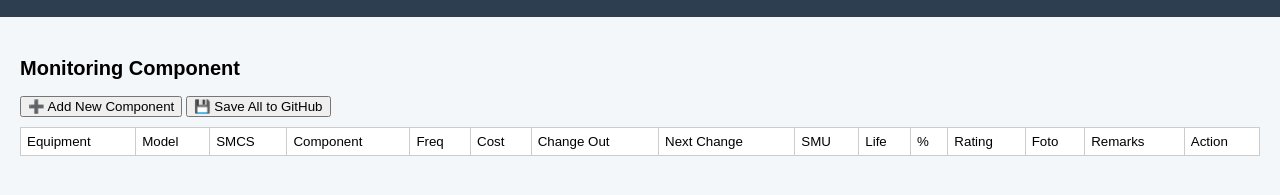
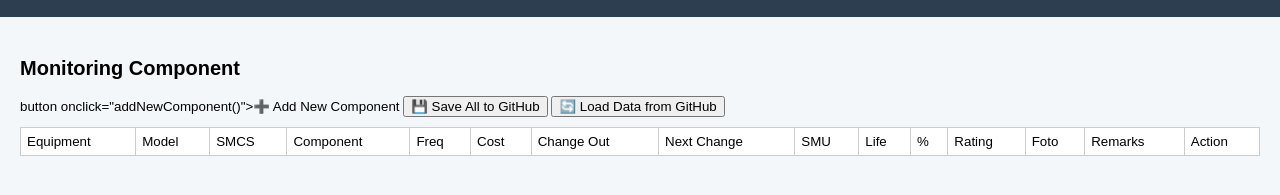
Before and after one commit to endboedy/FAR-Canibal, a plain HTML site: page index.html in a window 1280 px wide. Shown: the part 121-316 px from the top of the page. Drawn offline with Linux system fonts and the light colour scheme; no server answers.

Commit message:
Update index.html

```diff
--- a/index.html
+++ b/index.html
@@ -5,6 +5,7 @@
   <meta name="viewport" content="width=device-width, initial-scale=1.0"/>
   <title>Component Life EM</title>
   <link rel="stylesheet" href="style.css" />
+  <link rel="icon" href="data:,"> <!-- Hindari error favicon -->
 </head>
 <body>
   <header>
@@ -16,11 +17,15 @@
   </header>
 
   <main>
+    <!-- Menu 1: Monitoring Component -->
     <section id="monitoring" class="menu-section">
       <h2>Monitoring Component</h2>
-      <button onclick="addNewComponent()">➕ Add New Component</button>
-      <button onclick="saveToGitHubFile()">💾 Save All to GitHub</button>
-      <table id="componentTable">
+      <div style="margin-bottom: 10px;">
+button onclick="addNewComponent()">➕ Add New Component</button>
+        <button onclick="saveToGitHubFile()">💾 Save All to GitHub</button>
+        <button onclick="loadFromGitHubFile()">🔄 Load Data from GitHub</button>
+      </div>
+      <table id="componentTable" border="1" cellpadding="5">
         <thead>
           <tr>
             <th>Equipment</th><th>Model</th><th>SMCS</th><th>Component</th><th>Freq</th><th>Cost</th>
@@ -32,6 +37,7 @@
       </table>
     </section>
 
+    <!-- Menu 2: Update Current SMU -->
     <section id="smu" class="menu-section" style="display:none;">
       <h2>Update Current SMU</h2>
       <form onsubmit="updateSMU(event)">
```
